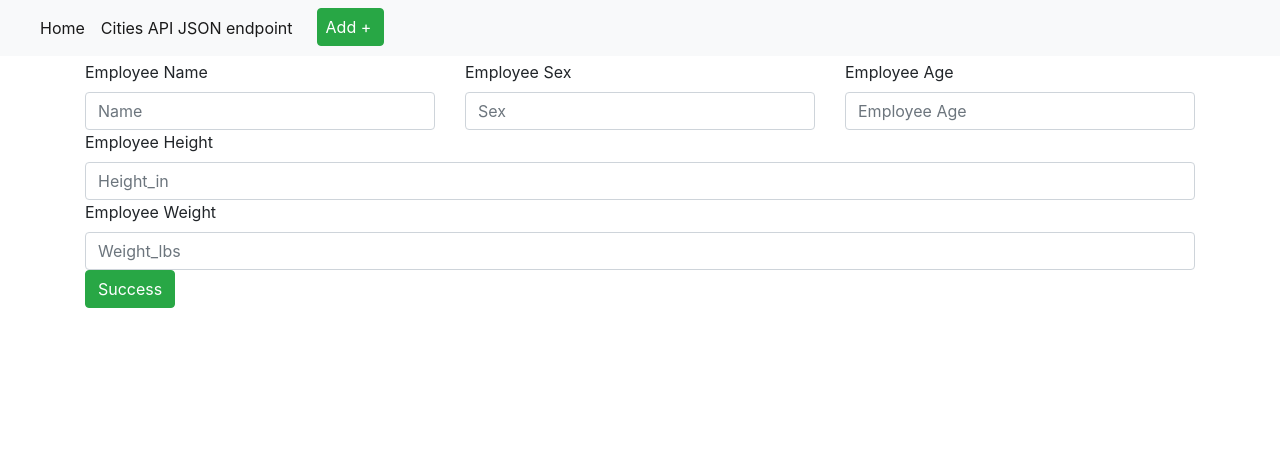
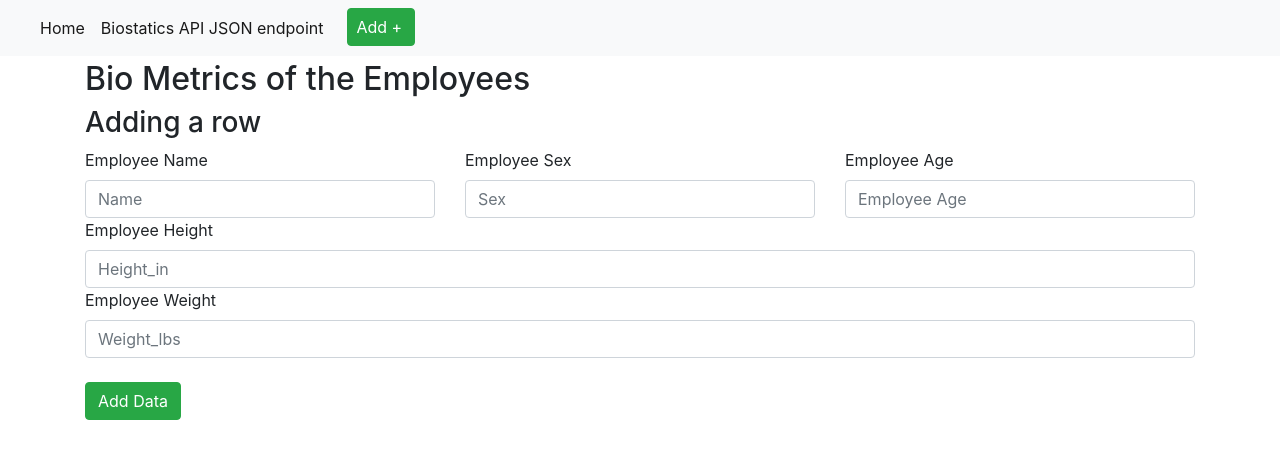
Before and after one commit to monz123/pythonDockerFlaskPycharm3, a Flask app: page /employeeDetail/new in a window 1280 px wide. Shown: the top 459 px of the page. Run offline with Flask 2, Linux system fonts and the light colour scheme; some libraries are stand-ins or nearby versions.

```diff
--- a/app/app.py
+++ b/app/app.py
@@ -18,7 +18,7 @@ mysql.init_app(app)
 
 @app.route('/', methods=['GET'])
 def index():
-    user = {'username': 'Bio Metric Statistics of Office Workers'}
+    user = {'username': 'BME'}
     cursor = mysql.get_db().cursor()
     cursor.execute('SELECT * FROM employeeInfo')
     result = cursor.fetchall()
--- a/app/templates/layout.html
+++ b/app/templates/layout.html
@@ -34,7 +34,7 @@
             <a class="nav-link" href="/">Home <span class="sr-only">(current)</span></a>
         </li>
         <li class="nav-item active">
-            <a class="nav-link" href="/api/v1/employeeDetail">Cities API JSON endpoint <span class="sr-only">(current)</span></a>
+            <a class="nav-link" href="/api/v1/employeeDetail">Biostatics API JSON endpoint <span class="sr-only">(current)</span></a>
         </li>
         <li class="nav-item active">
             <a class="btn btn-success pl-2 lr-2 ml-3" href="/employeeDetail/new">Add +<span class="sr-only">(current)</span></a>
@@ -43,7 +43,7 @@
   </div>
 </nav>
 <main class="container" role="main">
-
+<h2> Bio Metrics of the Employees</h2>
     {% block content %}
     {% endblock %}
 </main>
--- a/app/templates/new.html
+++ b/app/templates/new.html
@@ -1,6 +1,7 @@
 {% extends "layout.html" %}
 {% block content %}
 <form action="/employeeDetail/new" method="POST">
+    <h3> Adding a row</h3>
     <div class="row">
         <div class="col">
             <label for="Name">Employee Name</label>
@@ -33,7 +34,8 @@
         </div>
 
     </div>
-    <button type="submit" class="btn btn-success">Success</button>
+    <br/>
+    <button type="submit" class="btn btn-success">Add Data</button>
 
 </form>
 
--- a/db/init.sql
+++ b/db/init.sql
@@ -1,5 +1,7 @@
 CREATE DATABASE employeeData;
 use employeeData;
+
+select * from employeeInfo;
 
 CREATE TABLE IF NOT EXISTS employeeInfo (
     `id` int AUTO_INCREMENT,
```
Also changed, not shown: app/templates/view.html (+5 -2 lines).
